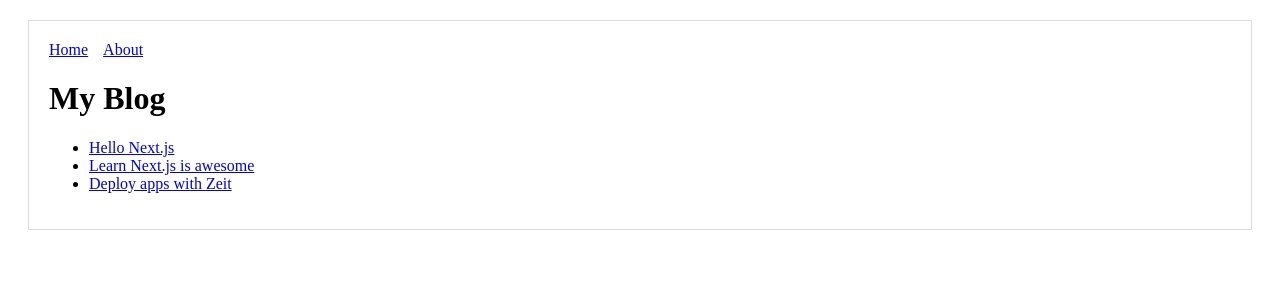
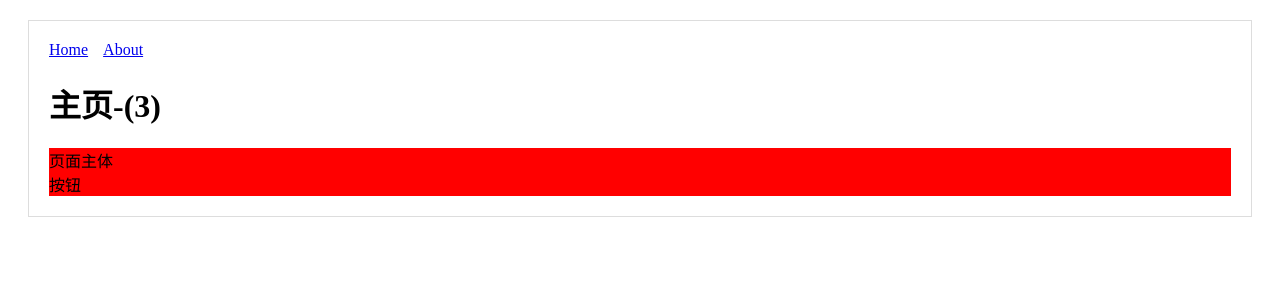
Before and after one commit to wpigdry/nextjs-ssr, a Next.js app: page / in a window 1280 px wide. Shown: the top 300 px of the page. Built offline with nearby package versions, Linux system fonts and the light colour scheme.

Commit message:
配置前端请求接口

```diff
--- /dev/null
+++ b/common/utils/index.js
@@ -0,0 +1,29 @@
+/**
+ * @file 公共函数库
+ */
+
+export const ajax = ({
+        url,
+        method,
+        data
+    }) => {
+    const xhr = new XMLHttpRequest();
+    return new Promise((resolve, reject) => {
+        xhr.onreadystatechange = function() {
+            if (xhr.readyState === 4) {
+                if (xhr.status === 200) {
+                    resolve(xhr.responseText)
+                    console.log(xhr.responseText);
+                }
+                else {
+                    reject(`错误信息: ${xhr.responseText}`);
+                }
+            }
+        }
+        const params = Object.keys(data).map(item => item + '=' + data[item]).join('&');
+        xhr.open(method, url);
+        xhr.setRequestHeader('content-type', 'application/x-www-form-urlencoded');
+        xhr.send(params);
+    })
+
+};
--- a/package.json
+++ b/package.json
@@ -21,6 +21,7 @@
   "homepage": "https://github.com/wpigdry/nextjs-ssr#readme",
   "dependencies": {
     "koa": "^2.13.4",
+    "koa-router": "^12.0.0",
     "next": "^12.2.3",
     "react": "^18.2.0",
     "react-dom": "^18.2.0"
--- a/pages/index.js
+++ b/pages/index.js
@@ -1,19 +1,3 @@
-import Link from 'next/link'
-import Layout from '../components/myLayout'
+import Index from '../views/index.js';
 
-const PostLink = (props) => (
-  <li>
-    <Link href={`/post?title=${props.title}`}><a>{props.title}</a></Link>
-  </li>
-)
-
-export default () => (
-  <Layout>
-    <h1>My Blog</h1>
-    <ul>
-      <PostLink title="Hello Next.js"/>
-      <PostLink title="Learn Next.js is awesome"/>
-      <PostLink title="Deploy apps with Zeit"/>
-    </ul>
-  </Layout>
-)
+export default Index;
--- a/server.js
+++ b/server.js
@@ -1,5 +1,7 @@
 const Koa = require('koa');
 const next = require('next');
+
+const routerConfig = require('./routerConfig');
 
 async function createServer () {
 
@@ -12,8 +14,10 @@ async function createServer () {
     await app.prepare();
     const server = new Koa();
 
+    // 配置proxy代理服务器转发
+    server.use(routerConfig(handle).routes());
+
     server.use(async (ctx, next) => {
-        console.log(ctx.req, ctx.res, '*');
 
         await handle(ctx.req, ctx.res)
         ctx.respond = false;
--- /dev/null
+++ b/views/index.js
@@ -0,0 +1,41 @@
+import {FC, useEffect, useState, useRef, useCallback} from 'react';
+
+import {ajax} from '../common/utils';
+import Layout from '../components/myLayout'
+
+export default () => {
+    const [s, setS] = useState(1);
+    useEffect(() => {
+        const timer = setTimeout(() => {
+            setS(3);
+            clearTimeout(timer);
+        }, 3000);
+    }, []);
+
+    const clk = () => {
+        ajax({
+            url: 'http://127.0.0.1:3000/clk',
+            method: 'post',
+            data: {
+                a: 1,
+                b: 2
+            }
+        }).then(res => {
+            console.log(res, '响应数据');
+        }).catch(err => {
+            console.log(err, '请求错误');
+        });
+    }
+
+    return (
+        <Layout>
+            <h1>
+                主页-({s})
+            </h1>
+            <div className='main' style={{background: 'red'}}>
+                页面主体
+                <div onClick={clk}>按钮</div>
+            </div>
+         </Layout>
+    )
+};
```
Also changed, not shown: routerConfig.js (added, +21 -0 lines), 2 other files (tests, documents, lock files or other folders).
